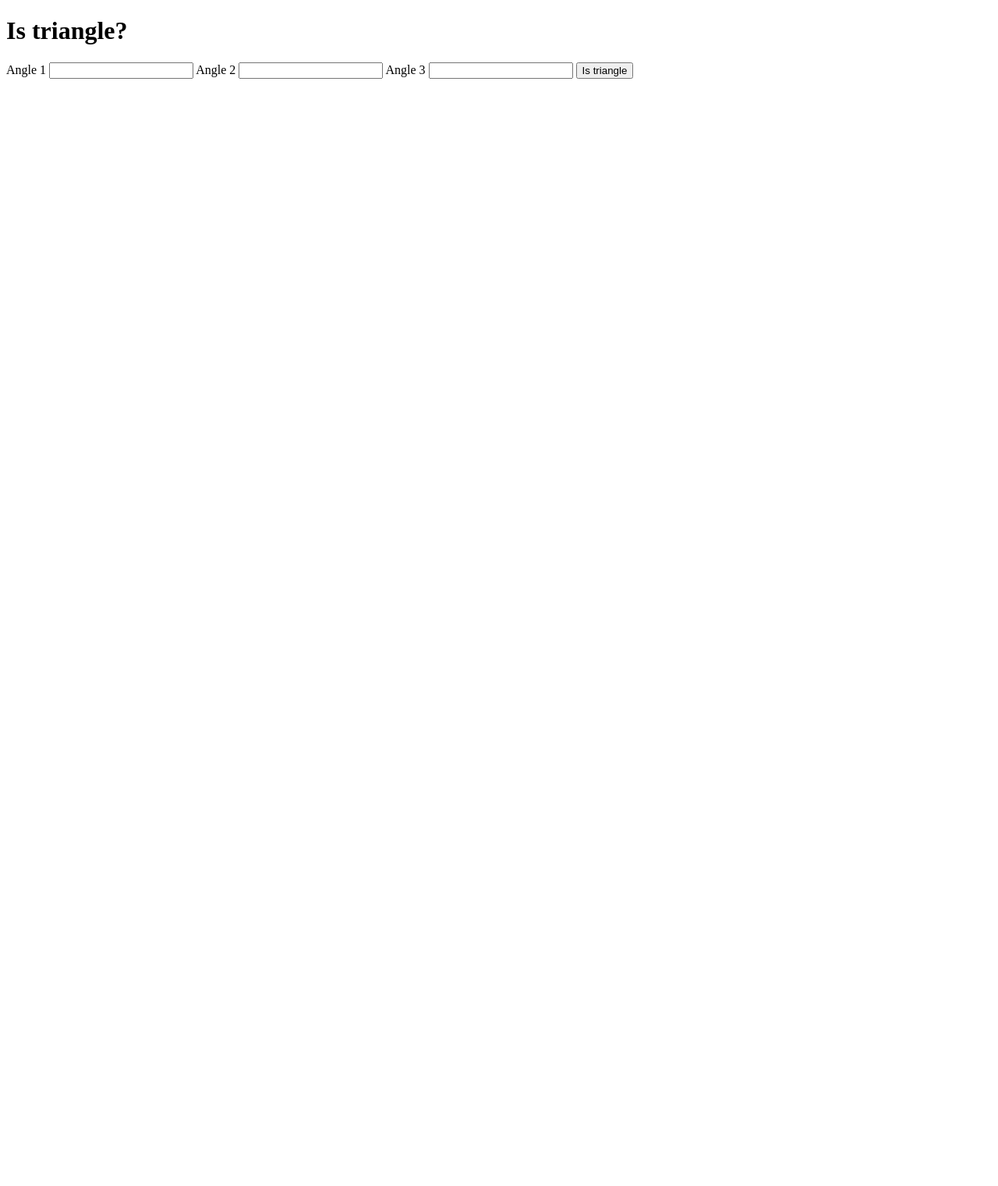
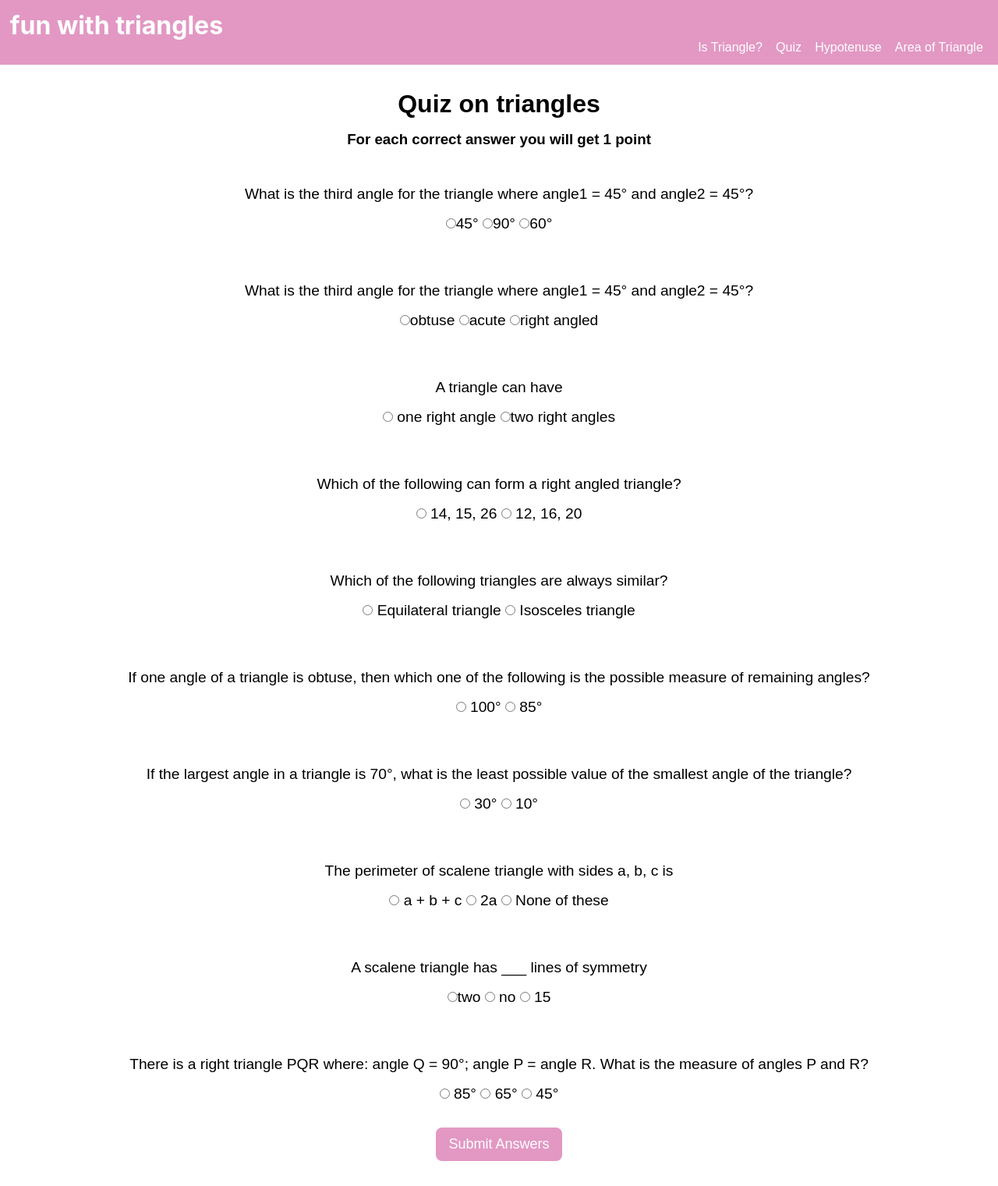
Before and after one commit to Ramandeep9898/FunTriangle, a plain HTML site: page index.html in a window 1280 px wide. Shown: the whole page at 78% size. Before the commit the page ends 800 px from the top, so only its background shows below. Drawn offline with Linux system fonts and the light colour scheme.

Commit message:
final commit

```diff
--- a/index.html
+++ b/index.html
@@ -4,18 +4,166 @@
     <meta charset="UTF-8" />
     <meta http-equiv="X-UA-Compatible" content="IE=edge" />
     <meta name="viewport" content="width=device-width, initial-scale=1.0" />
-    <title>Document</title>
+    <title>Quiz on Triangles</title>
+
+    <link rel="stylesheet" href="./style.css" />
   </head>
   <body>
-    <h1>Is triangle?</h1>
-    <label for="angle1">Angle 1</label>
-    <input type="number" class="angle-input" />
-    <label for="angle2">Angle 2</label>
-    <input type="number" class="angle-input" />
-    <label for="angle3">Angle 3</label>
-    <input type="number" class="angle-input" />
-    <button id="is-triangle-btn">Is triangle</button>
-    <div id="output"></div>
-    <script src="main.js"></script>
+    <header>
+      <h1>fun with triangles</h1>
+      <nav>
+        <a href="tri.html">Is Triangle?</a>
+        <a href="/">Quiz</a>
+        <a href="hypotenuse.html">Hypotenuse</a>
+        <a href="area.html">Area of Triangle</a>
+      </nav>
+    </header>
+    <main class="quiz-main">
+      <h1>Quiz on triangles</h1>
+      <h3>For each correct answer you will get 1 point</h3>
+      <form class="quiz-form">
+        <div class="question-container">
+          <p>
+            What is the third angle for the triangle where angle1 = 45° and
+            angle2 = 45°?
+          </p>
+          <label><input type="radio" name="question1" value="45°" />45°</label>
+          <label><input type="radio" name="question1" value="90°" />90°</label>
+          <label><input type="radio" name="question1" value="60°" />60°</label>
+        </div>
+        <div class="question-container">
+          <p>
+            What is the third angle for the triangle where angle1 = 45° and
+            angle2 = 45°?
+          </p>
+          <label>
+            <input type="radio" name="question2" value="obtuse" />obtuse
+          </label>
+          <label
+            ><input type="radio" name="question2" value="acute" />acute</label
+          >
+          <label
+            ><input type="radio" name="question2" value="right angled" />right
+            angled</label
+          >
+        </div>
+        <div class="question-container">
+          <p>A triangle can have</p>
+          <label>
+            <input type="radio" name="question3" value="one right angle" />
+            one right angle
+          </label>
+          <label
+            ><input type="radio" name="question3" value="two right angles" />two
+            right angles</label
+          >
+        </div>
+        <div class="question-container">
+          <p>Which of the following can form a right angled triangle?</p>
+          <label>
+            <input type="radio" name="question4" value="14, 15, 26" />
+            14, 15, 26
+          </label>
+          <label>
+            <input type="radio" name="question4" value="12, 16, 20" />
+            12, 16, 20</label
+          >
+        </div>
+        <div class="question-container">
+          <p>Which of the following triangles are always similar?</p>
+          <label>
+            <input type="radio" name="question5" value="Equilateral triangle" />
+            Equilateral triangle
+          </label>
+          <label>
+            <input type="radio" name="question5" value="Isosceles triangle" />
+            Isosceles triangle</label
+          >
+        </div>
+        <div class="question-container">
+          <p>
+            If one angle of a triangle is obtuse, then which one of the
+            following is the possible measure of remaining angles?
+          </p>
+          <label>
+            <input type="radio" name="question6" value="100°" />
+            100°
+          </label>
+          <label>
+            <input type="radio" name="question6" value="85°" />
+            85°</label
+          >
+        </div>
+
+        <div class="question-container">
+          <p>
+            If the largest angle in a triangle is 70°, what is the least
+            possible value of the smallest angle of the triangle?
+          </p>
+          <label>
+            <input type="radio" name="question7" value="30°" />
+            30°
+          </label>
+          <label>
+            <input type="radio" name="question7" value="10°" />
+            10°
+          </label>
+        </div>
+
+        <div class="question-container">
+          <p>The perimeter of scalene triangle with sides a, b, c is</p>
+          <label>
+            <input type="radio" name="question8" value="a + b + c" />
+            a + b + c
+          </label>
+          <label>
+            <input type="radio" name="question8" value="2a" />
+            2a
+          </label>
+          <label>
+            <input type="radio" name="question8" value="None of these" />
+            None of these
+          </label>
+        </div>
+
+        <div class="question-container">
+          <p>A scalene triangle has ___ lines of symmetry</p>
+          <label>
+            <input type="radio" name="question9" value="two" />two
+          </label>
+          <label>
+            <input type="radio" name="question9" value="no" />
+            no
+          </label>
+          <label>
+            <input type="radio" name="question9" value="15" />
+            15
+          </label>
+        </div>
+
+        <div class="question-container">
+          <p>
+            There is a right triangle PQR where: angle Q = 90°; angle P = angle
+            R. What is the measure of angles P and R?
+          </p>
+          <label>
+            <input type="radio" name="question10" value="85°" />
+            85°
+          </label>
+          <label>
+            <input type="radio" name="question10" value="65°" />
+            65°
+          </label>
+          <label>
+            <input type="radio" name="question10" value="45°" />
+            45°
+          </label>
+        </div>
+      </form>
+      <button class="btn-check" id="submit-answers-btn">Submit Answers</button>
+      <h2 class="output"></h2>
+    </main>
+
+    <script src="quiz.js"></script>
   </body>
 </html>
--- a/main.js
+++ /dev/null
@@ -1,23 +0,0 @@
-const inputs = document.querySelectorAll(".angle-input");
-const isTriangleBtn = document.querySelector("#is-triangle-btn");
-const outputE1 = document.querySelector("#output");
-
-function calculateSumofAngle(angle1, angle2, angle3) {
-  const sumofAngles = angle1 + angle2 + angle3;
-  return sumofAngles;
-}
-
-function isTriangle() {
-  const sumofAngles = calculateSumofAngle(
-    Number(inputs[0].value),
-    Number(inputs[1].value),
-    Number(inputs[2].value)
-  );
-  if (sumofAngles === 180) {
-    outputE1.innerText = "yay, the angle form a triangle";
-  } else {
-    outputE1.innerText = "oh oh! the angle don't form a triangle";
-  }
-}
-
-isTriangleBtn.addEventListener("click", isTriangle);
--- a/quiz.js
+++ b/quiz.js
@@ -1,17 +1,32 @@
-const quizForm = document.querySelector(".quiz-form");
-const submitAnswerBtn = document.querySelector("#submit-answer-btn");
-const outputE1 = document.querySelector("#output");
-const correctAnswers = ["90°", "right Angled"];
+const quizform = document.querySelector(".quiz-form");
+const submitBtn = document.querySelector("#submit-answers-btn");
+const outputEl = document.querySelector(".output");
+
+const correctAnswers = [
+  "90°",
+  "right angled",
+  "one right angle",
+  "12, 16, 20",
+  "Equilateral triangle",
+  "100°",
+  "30°",
+  "a + b + c",
+  "no",
+  "45°",
+];
+
 function calculateScore() {
-  let score = 0;
-  let index = 0;
-  const formResults = new FormData(quizForm);
+  const formResults = new FormData(quizform);
+  let score = 0,
+    index = 0;
   for (let value of formResults.values()) {
     if (value === correctAnswers[index]) {
       score = score + 1;
     }
     index = index + 1;
   }
-  outputE1.innerText = "Your Score is" + score;
+  // console.log("The score is "+score);
+  outputEl.innerText = "The score is " + score;
 }
-submitAnswerBtn.addEventListener("click", calculateScore);
+
+submitBtn.addEventListener("click", calculateScore);
--- a/style.css
+++ b/style.css
@@ -0,0 +1,121 @@
+
+* {
+  padding: 0;
+  margin: 0;
+  box-sizing: border-box;
+}
+
+:root {
+  --primary-color: #e298c3;
+}
+
+body {
+  font-family: sans-serif;
+  text-align: center;
+}
+
+a {
+  text-decoration: none;
+}
+
+li {
+  list-style: none;
+}
+
+header {
+  padding: 0.8rem;
+  background-color: var(--primary-color);
+  color: #fff;
+}
+
+header h1 {
+    font-family:-apple-system, BlinkMacSystemFont, 'Segoe UI', Roboto, Oxygen, Ubuntu, Cantarell, 'Open Sans', 'Helvetica Neue', sans-serif;
+    text-align: initial;
+}
+
+nav {
+  text-align: right;
+}
+
+nav > a {
+  padding: 0 0.4rem;
+}
+
+
+main {
+  margin: 0 0 7rem;
+}
+
+main h1 {
+  margin: 1rem;
+}
+
+
+.input-label {
+  font-size: larger;
+  color: var(--primary-color);
+  width: 256px;
+}
+
+.input-label p {
+  font-size: larger;
+  margin: 0.5rem;
+}
+
+.input-text {
+  font-size: 14px;
+  outline: #fff;
+  padding: 0.6rem 1rem;
+  margin: 1rem;
+  border: 2px solid var(--primary-color);
+  border-radius: 0.5rem;
+  width: 100%;
+  max-width: 258px;
+}
+
+.btn-check {
+  background: var(--primary-color);
+  border: none;
+  color: #fff;
+  padding: 0.7rem 1rem;
+  border-radius: 0.5rem;
+  font-size: large;
+  cursor: pointer;
+  outline: #fff;
+  margin: 1rem auto;
+  display: block;
+}
+
+.output {
+  font-size: x-large;
+  margin: 1rem;
+}
+
+
+a,
+img,
+li {
+  display: inline;
+  color: #fff;
+}
+
+img {
+  width: 40px;
+  padding: 1rem 0.2rem;
+}
+.quiz-main {
+    margin: 2rem auto;
+    width: 90%;
+    text-align: center;
+  }
+
+  .question-container {
+    width: 85%;
+    margin: 1rem auto;
+    font-size: larger;
+    padding: 1rem 0;
+  }
+
+  .question-container p {
+    margin: 1rem 0;
+  }
```
Also changed, not shown: area.html (added, +43 -0 lines), area.js (added, +34 -0 lines), hypotenuse.html (+30 -8 lines), hypotenuse.js (+7 -6 lines), quiz.html (deleted, +0 -36 lines), tri.html (added, +42 -0 lines), tri.js (added, +25 -0 lines).
